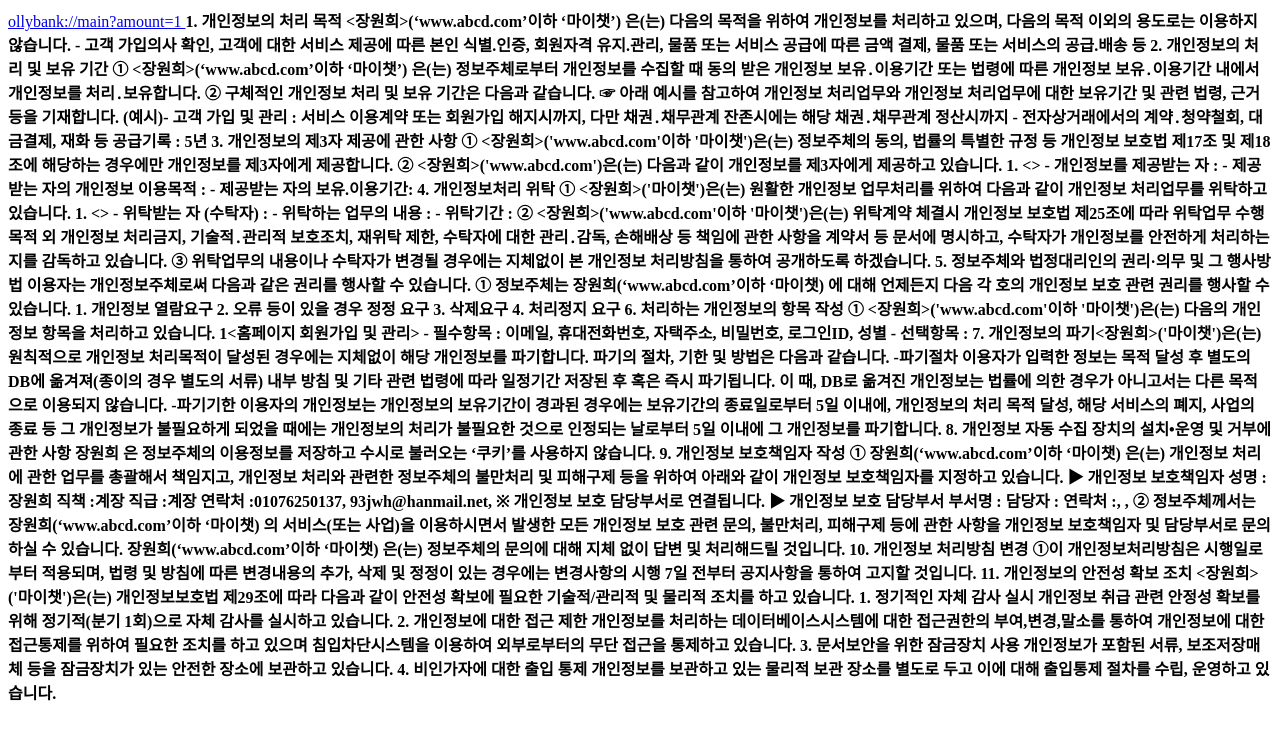
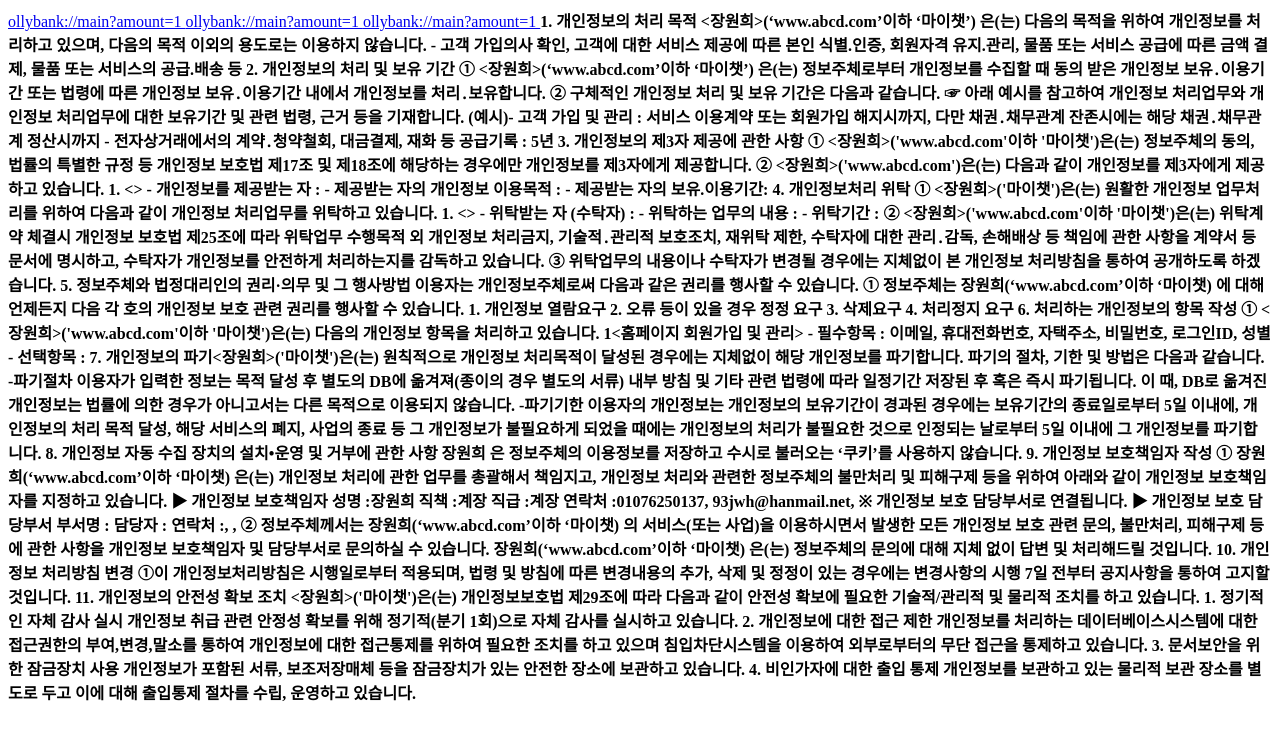
Before and after one commit to WONHEEJANG/web1, a plain HTML site: page index.html in a window 1280 px wide. Drawn offline with Linux system fonts and the light colour scheme.

Commit message:
Update index.html

```diff
--- a/index.html
+++ b/index.html
@@ -18,7 +18,8 @@
 
 <body>
 <a href="ollybank://main?amount=1">   ollybank://main?amount=1 </a>
-
+  <a href="ollybank://main">   ollybank://main?amount=1 </a>
+  <a href="https://www.google.com">   ollybank://main?amount=1 </a>
   <strong>1. 개인정보의 처리 목적 <장원희>(‘www.abcd.com’이하 ‘마이챗’) 은(는) 다음의 목적을 위하여 개인정보를 처리하고 있으며, 다음의 목적 이외의 용도로는 이용하지 않습니다.
 - 고객 가입의사 확인, 고객에 대한 서비스 제공에 따른 본인 식별.인증, 회원자격 유지.관리, 물품 또는 서비스 공급에 따른 금액 결제, 물품 또는 서비스의 공급.배송 등
 
```
